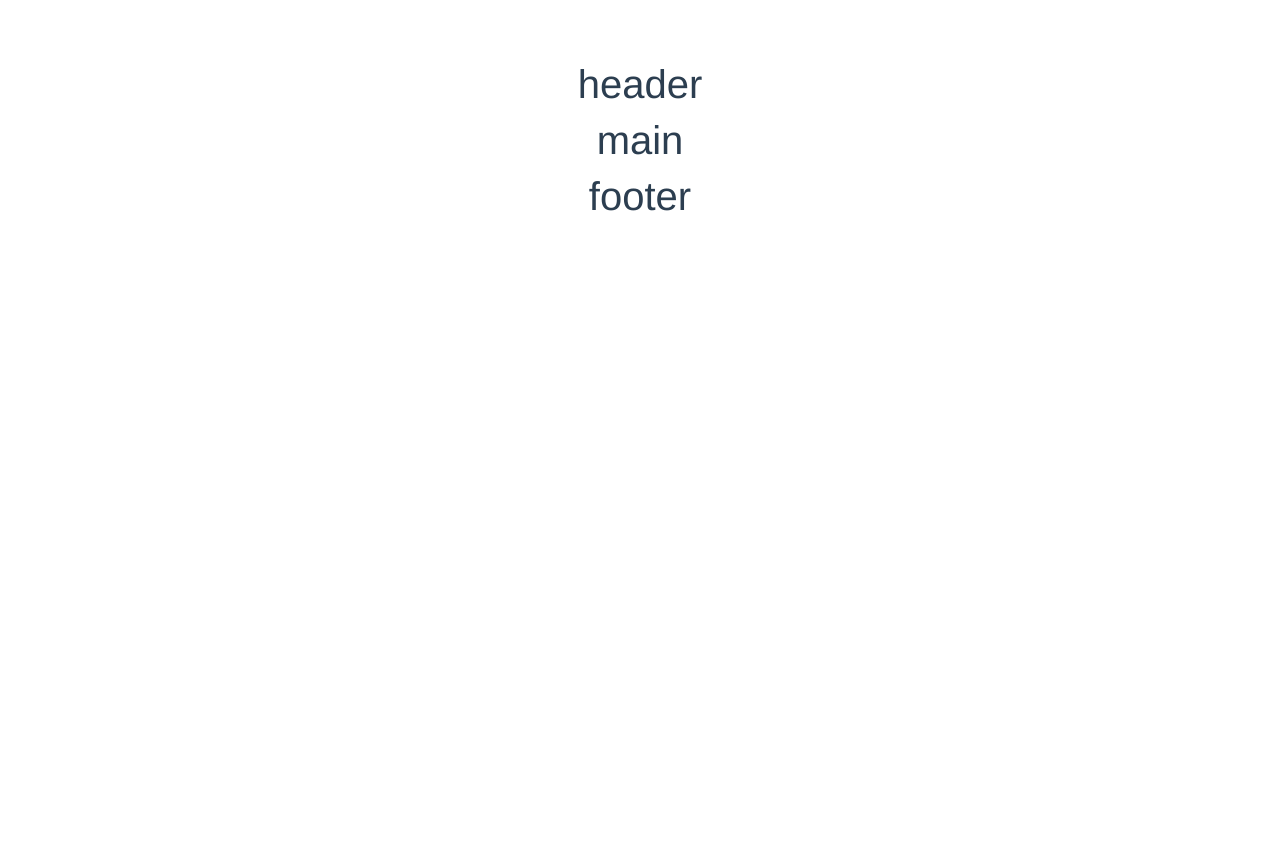
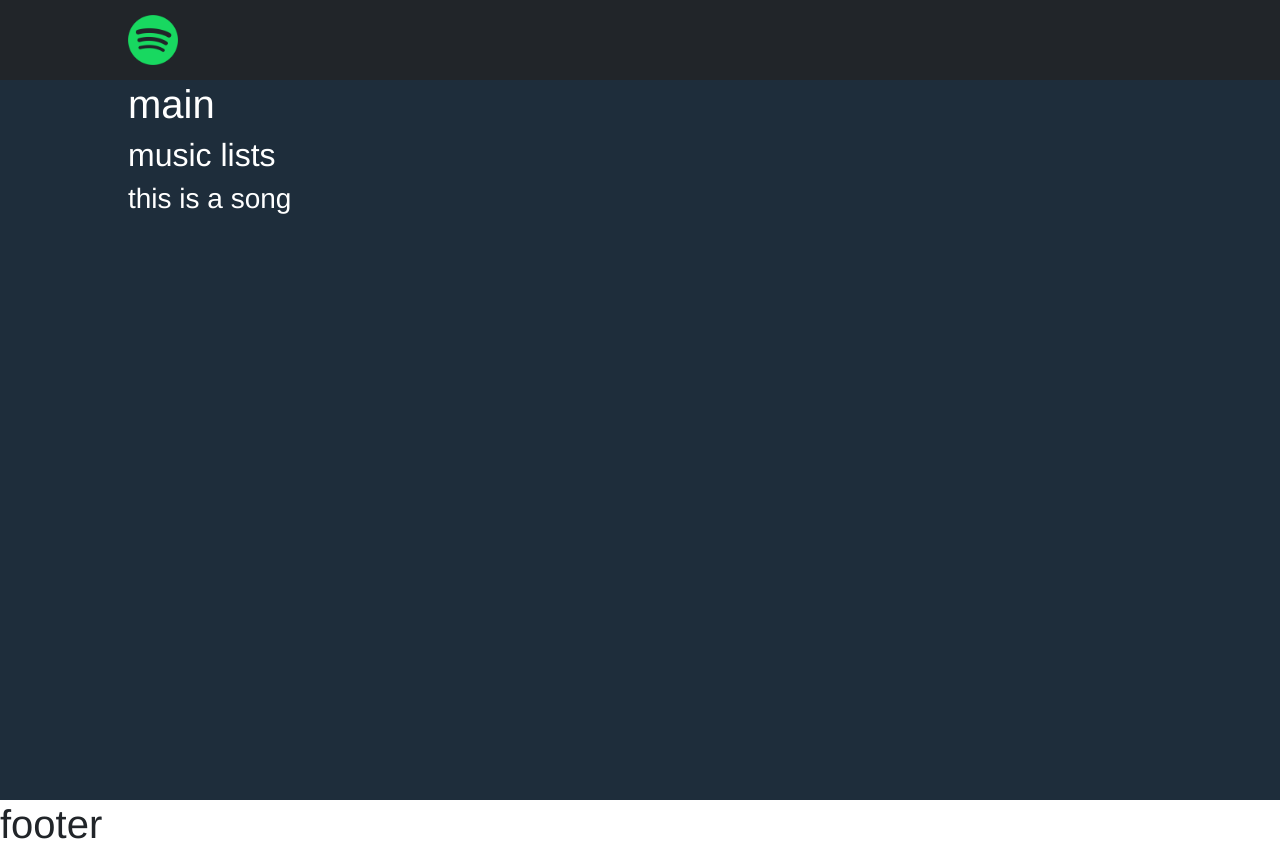
Before and after one commit to binohub/vue-dischi, a Vue app: page / in a window 1280 px wide. Before the commit the page ends 800 px from the top, so only its background shows below. Built offline with nearby package versions, Linux system fonts and the light colour scheme.

Commit message:
spotift - structure - added

```diff
--- a/src/App.vue
+++ b/src/App.vue
@@ -27,10 +27,11 @@ export default {
 
 #app {
   font-family: Avenir, Helvetica, Arial, sans-serif;
-  -webkit-font-smoothing: antialiased;
-  -moz-osx-font-smoothing: grayscale;
-  text-align: center;
-  color: #2c3e50;
-  margin-top: 60px;
+}
+
+.uwuContainer {
+  width: 80%;
+  margin: 0 auto;
+  color: white;
 }
 </style>
--- a/src/components/headerSite.vue
+++ b/src/components/headerSite.vue
@@ -1,7 +1,15 @@
 <template>
-  <div>
-    <h1>header</h1>
-  </div>
+  <header class="d-flex align-items-center">
+
+    <div class="uwuContainer">
+      <nav class="navbar navbar-dark bg-dark">
+        <a class="navbar-brand" href="#">
+          <img src="../assets/img/Spotify_logo_without_text.svg.png" width="50" height="50" alt="">
+        </a>
+      </nav>
+    </div>
+
+  </header>
 </template>
 
 <script>
@@ -14,4 +22,8 @@ export default {
 
 <!-- Add "scoped" attribute to limit CSS to this component only -->
 <style scoped lang="scss">
+header {
+  background-color: #212529;
+  height: 10vh;
+}
 </style>
--- /dev/null
+++ b/src/components/listMusics.vue
@@ -0,0 +1,20 @@
+<template>
+  <div>
+    <h2>music lists</h2>
+    <songElement />
+  </div>
+</template>
+
+<script>
+import songElement from './songElement.vue';
+
+export default {
+    components: {
+        songElement,
+    }
+}
+</script>
+
+<!-- Add "scoped" attribute to limit CSS to this component only -->
+<style scoped lang="scss">
+</style>
--- a/src/components/mainSite.vue
+++ b/src/components/mainSite.vue
@@ -1,17 +1,28 @@
 <template>
-  <div>
-    <h1>main</h1>
+  <div id="mainSite">
+    <div class="uwuContainer">
+      <h1>main</h1>
+      <listMusics />
+    </div>
+
   </div>
 </template>
 
 <script>
+import listMusics from './listMusics.vue';
+
 export default {
-  name: 'mainSite',
-  props: {
-  }
+    components: {
+        listMusics,
+    }
 }
 </script>
 
 <!-- Add "scoped" attribute to limit CSS to this component only -->
 <style scoped lang="scss">
+
+#mainSite{
+  height: 90vh;
+  background-color: #1e2d3b;
+}
 </style>
--- /dev/null
+++ b/src/components/songElement.vue
@@ -0,0 +1,14 @@
+<template>
+  <div>
+    <h3>this is a song</h3>
+  </div>
+</template>
+
+<script>
+export default {
+}
+</script>
+
+<!-- Add "scoped" attribute to limit CSS to this component only -->
+<style scoped lang="scss">
+</style>
```
Also changed, not shown: src/assets/img/Spotify_logo_without_text.svg.png (added).
